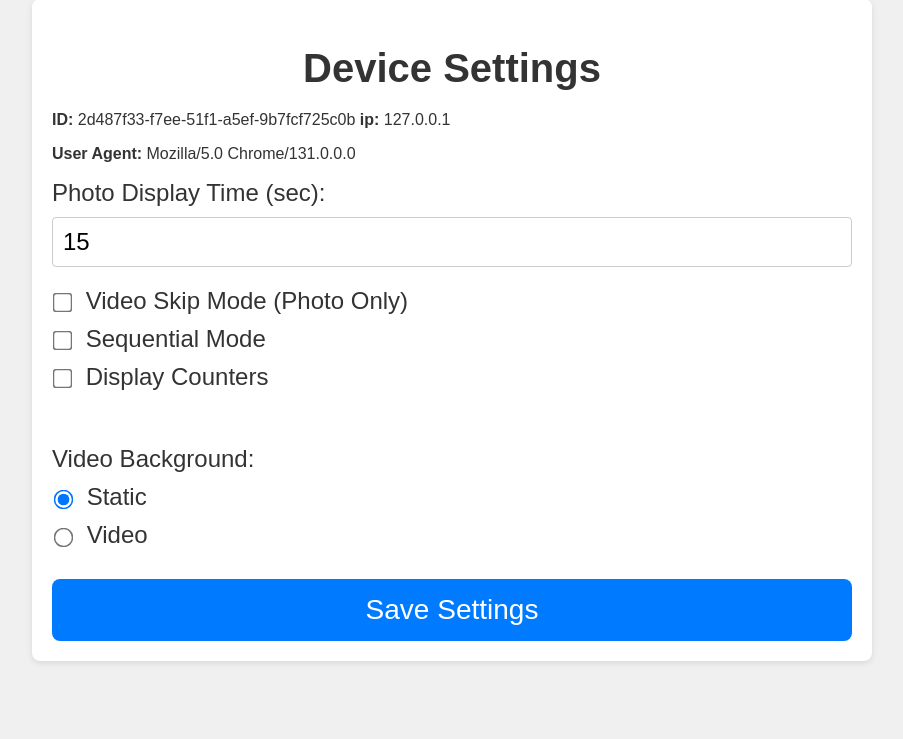
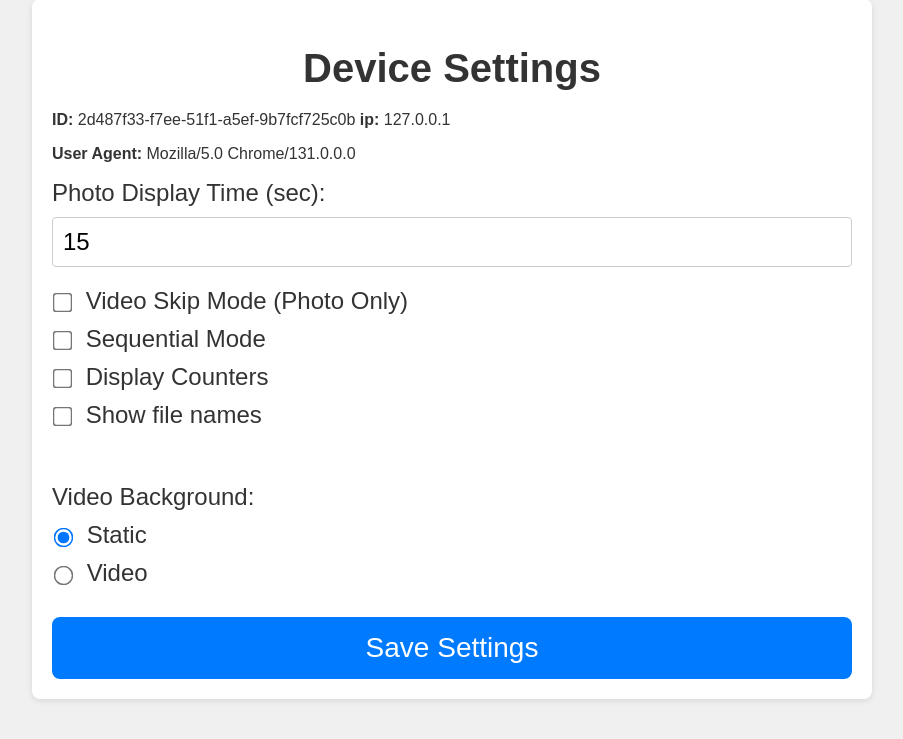
Before and after one commit to nikmedoed/pishow, a FastAPI app: page /go in a window 1280 px wide. Shown: the part 21-760 px from the top of the page, without its empty margins (188-1091 px from the left). Run offline with FastAPI, Linux system fonts and the light colour scheme.

Commit message:
Display filename setting

```diff
--- a/src/device_manager.py
+++ b/src/device_manager.py
@@ -16,6 +16,7 @@ class DeviceInfo:
     sequential_mode: bool = False
     show_counters: bool = False
     video_background: bool = False
+    show_names: bool = False
     user_agent: str = ""
     ip_address: str = ""
 
--- a/src/routes/old.py
+++ b/src/routes/old.py
@@ -33,14 +33,16 @@ async def get_media_page(request: Request, device_id: str = Cookie(None)):
         is_video = False
         background_file_url = get_random_svg_gradient()
         include_inline_video = False
+        file_name = device_info.user_agent
     else:
         refresh_time = media.duration + 3 if media.is_video else device_info.photo_time
         content = f"{MEDIA_PATH}/{media.relative_path}"
         background_file_url = content
         if media.is_video and not device_info.video_background:
-            background_file_url = get_static_background_path(media.relative_path)
+            background_file_url = get_static_background_path(media.file)
         is_video = media.is_video
         include_inline_video = is_outdated_ios(request.headers.get("user-agent", ""))
+        file_name = media.file
 
     response = templates.TemplateResponse(
         "index.jinja2",
@@ -53,6 +55,7 @@ async def get_media_page(request: Request, device_id: str = Cookie(None)):
             "background_file_url": background_file_url,
             "include_inline_video": include_inline_video,
             "counters_text": counters_text,
+            "file_name": file_name,
         },
     )
     response.set_cookie(key="device_id", value=device_id, max_age=31536000, path="/", httponly=True)
--- a/src/routes/settings.py
+++ b/src/routes/settings.py
@@ -26,6 +26,7 @@ async def update_device_settings(
         modern_mode: bool = Form(False),
         sequential_mode: bool = Form(False),
         show_counters: bool = Form(False),
+        show_names: bool = Form(False),
         video_background: str = Form("static"),
         device_id: str = Cookie(None)
 ):
@@ -42,6 +43,7 @@ async def update_device_settings(
         show_counters=show_counters,
         video_background=video_background == "video",
         user_agent=user_agent,
+        show_names=show_names,
         ip_address=client_ip
 
     )
--- a/src/templates/index.jinja2
+++ b/src/templates/index.jinja2
@@ -28,6 +28,11 @@
     <a href="/">Next</a>
     <a href="/go">Setting</a>
 </div>
+
+{% if file_name %}
+    <div class="file-name">{{ file_name }}</div>
+{% endif %}
+
 {% if counters_text %}
     <div class="counters">{{ counters_text }}</div>
 {% endif %}
--- a/src/templates/settings.jinja2
+++ b/src/templates/settings.jinja2
@@ -20,7 +20,8 @@
         {% set checkbox_list = [
           {'name': 'only_photo', 'label': 'Video Skip Mode (Photo Only)'},
           {'name': 'sequential_mode', 'label': 'Sequential Mode'},
-          {'name': 'show_counters', 'label': 'Display Counters'}
+          {'name': 'show_counters', 'label': 'Display Counters'},
+          {'name': 'show_names', 'label': 'Show file names'}
       ] %}
 
         <div class="checkbox-group">
```
Also changed, not shown: src/media.py (+10 -15 lines), src/static/old.css (+9 -0 lines), src/utils/video_background.py (+3 -4 lines).
